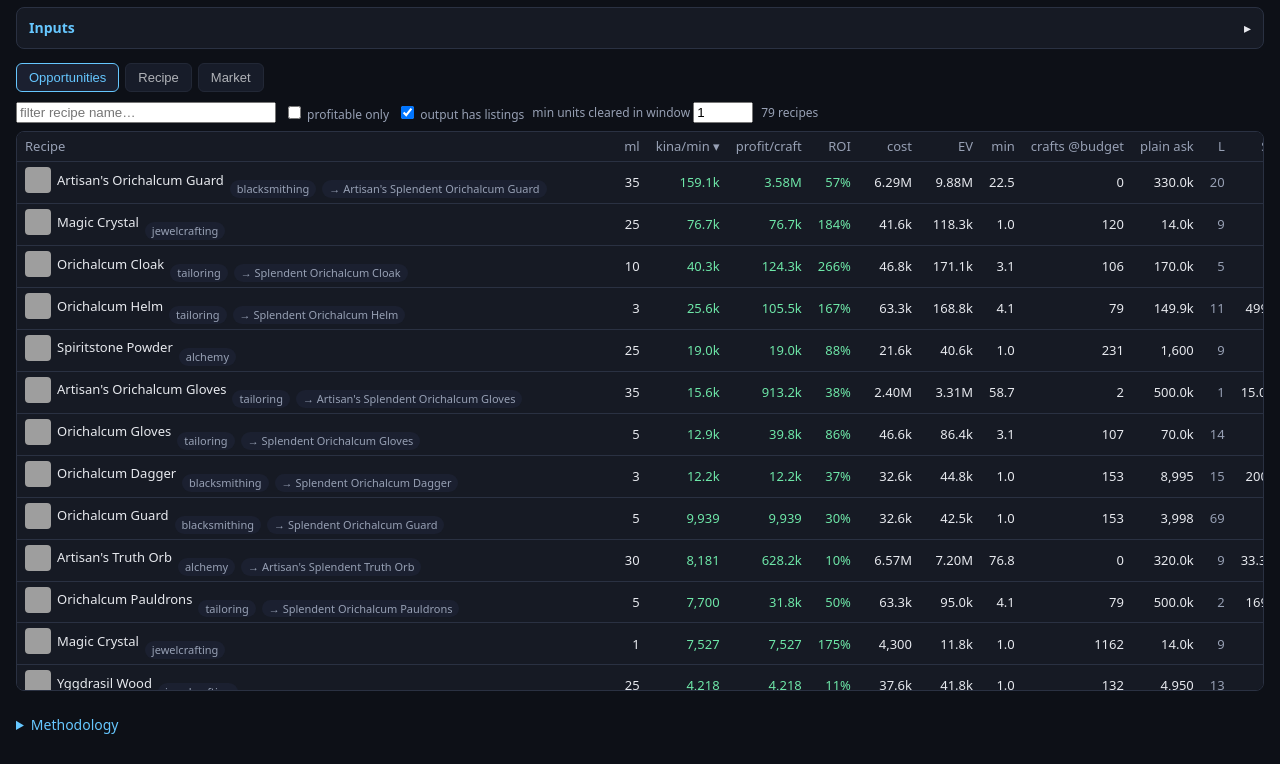
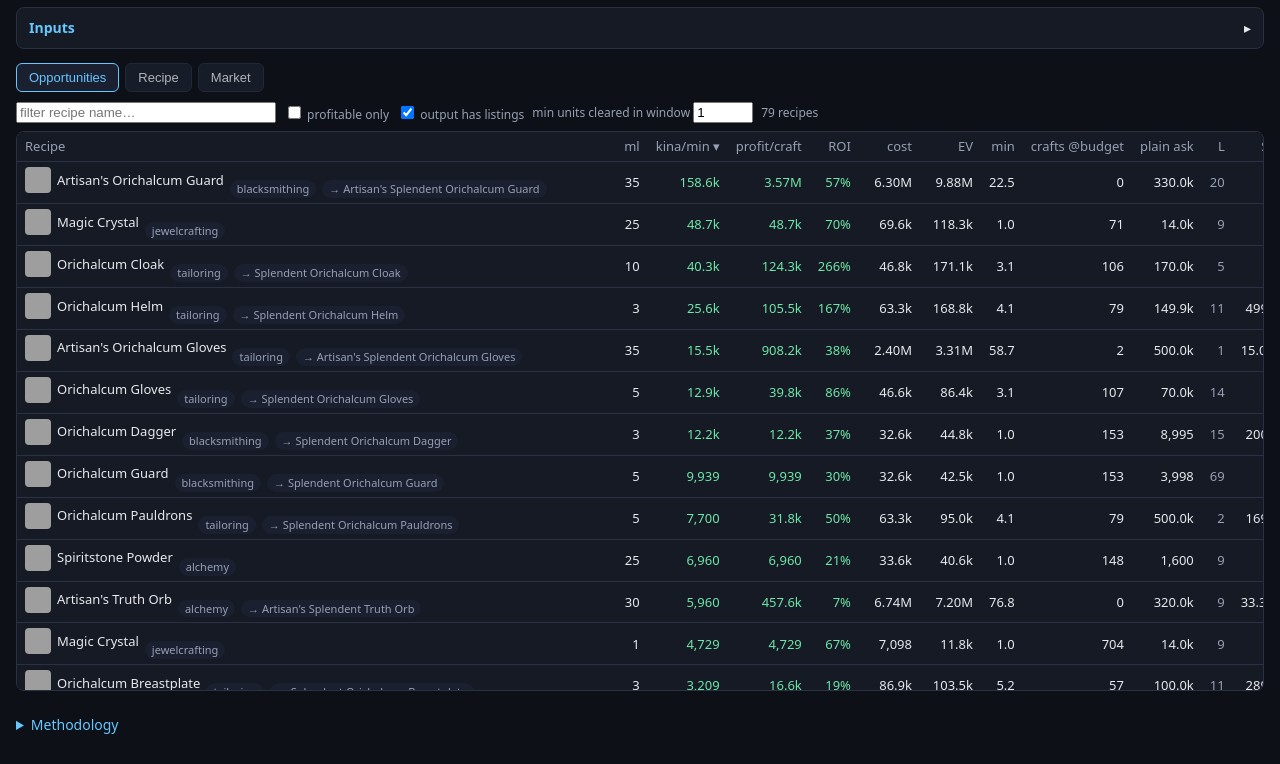
Before and after one commit to shizukaziye/aion2-craft, a plain HTML site: page index.html in a window 1280 px wide. Shown: the part 44-808 px from the top of the page. Drawn offline with Linux system fonts and the light colour scheme; grey boxes are pictures that could not be loaded.

Commit message:
Inputs priced at max(ask, cleared low); NPC consumables at a configurable price
Co-Authored-By: Claude Fable 5.1 <noreply@anthropic.com>

```diff
--- a/app.js
+++ b/app.js
@@ -1,4 +1,4 @@
-import { DEFAULTS, evaluate, tree, itemName, maxTrade, isCapped } from './model/craft.js?v=3';
+import { DEFAULTS, evaluate, tree, itemName, maxTrade, isCapped } from './model/craft.js?v=4';
 
 const $ = id => document.getElementById(id);
 let GRAPH = null, SERVERS = null, META = null, PRICES = {}, HISTORY = {}, P = { ...DEFAULTS }, RESULT = null, SELECTED = null;
@@ -26,6 +26,7 @@ function readParams() {
     greenMult: Math.max(0.01, num('greenMult', 100) / 100),
     tax: Math.min(0.9, Math.max(0, num('tax', 10) / 100)),
     listFee: Math.min(0.5, Math.max(0, num('listFee', 2) / 100)),
+    npcPrice: Math.max(0, num('npcPrice', 400)),
     rsOverride: Math.max(0, num('rsOverride', 0)),
     minPerCraft: Math.max(0.1, num('minPerCraft', 1)),
     budget: Math.max(0, num('budget', 0)),
--- a/index.html
+++ b/index.html
@@ -30,6 +30,7 @@
         <label>Splendent price × % <input id="greenMult" type="number" min="1" max="200"></label>
         <label>Sales tax % <input id="tax" type="number" min="0" max="50"></label>
         <label>Listing fee % (paid per listing, sold or not) <input id="listFee" type="number" min="0" max="50"></label>
+        <label>NPC consumable price (catalyst, abrasive…) <input id="npcPrice" type="number" min="0"></label>
         <label>Refining Stone override (0 = market) <input id="rsOverride" type="number" min="0"></label>
         <label>Ignore ask if > % above highest trade <input id="askCap" type="number" min="0" max="500"></label>
         <div class="subh">You</div>
@@ -93,9 +94,9 @@ profit = EV − cost        profit/min = profit ÷ (own-craft minutes of inputs
 Splendent via own crafting = (attempt cost − success × (1−combo) × plain value × (1−tax−fee)) ÷ (success × combo)
 break-even Splendent     = (cost ÷ (success × (1−tax−fee)) − (1−combo) × plain) ÷ combo</div>
     <p><b>Ask cap.</b> The cheapest ask is only used as a sale price when it sits within the cap (default 20%) of the highest known trade. The highest known trade is the 28-day maximum sale where the game publishes one, otherwise the highest ask that has ever vanished from the book, carried forward across bakes. Above the cap the item is valued at that trade instead, and the row is marked <span class="pill bad">capped</span>.</p>
-    <p>Success rate is yours to set per mastery tier; Korean testing found ~95% on beginner recipes and ~65% on Dragon-King-tier recipes at matching mastery. A failed craft loses all materials. Bound NPC consumables (abrasive, catalyst, hardener, bottles) are costed at zero.</p>
+    <p>Success rate is yours to set per mastery tier; Korean testing found ~95% on beginner recipes and ~65% on Dragon-King-tier recipes at matching mastery. A failed craft loses all materials. Bound NPC consumables (abrasive, catalyst, hardener, bottles) are costed at the NPC price input. Inputs bought from the market are priced at the higher of the cheapest ask and the cheapest ask that vanished in the window, so a lone low listing does not set the cost.</p>
   </details>
 </div>
-<script type="module" src="app.js?v=3"></script>
+<script type="module" src="app.js?v=4"></script>
 </body>
 </html>
--- a/model/craft.js
+++ b/model/craft.js
@@ -7,6 +7,7 @@ export const DEFAULTS = {
   maxMastery: 55,
   tax: 10,            // percent sales tax at settlement
   listFee: 2,         // percent registration fee, paid per listing whether it sells or not
+  npcPrice: 400,      // kina per bound NPC consumable (abrasive, catalyst, sandpaper, hardener, bottles)
   greenMult: 100,     // percent of ask applied to Splendent/combo outputs
   priceBasis: 'low',  // ask | low | high  (cleared band from history when available, else ask)
   rsOverride: 0,      // 0 = use market
@@ -63,8 +64,12 @@ export function buyPrice(k, ctx) {
   const { prices, P } = ctx;
   if (k === ctx.rsKey && P.rsOverride > 0) return P.rsOverride;
   const row = prices[k];
-  if (row && row.p != null) return row.p;
-  if (k.startsWith('630')) return 0; // bound NPC consumables
+  if (row && row.p != null) {
+    // a lone cheap ask is not a buy price: use the higher of ask and the cheapest ask that vanished recently
+    const h = ctx.history && ctx.history[k];
+    return h && h.lo ? Math.max(row.p, h.lo) : row.p;
+  }
+  if (k.startsWith('630')) return P.npcPrice; // bound NPC consumables
   return null;
 }
 
@@ -76,7 +81,7 @@ export function acquire(k, ctx, depth = 0) {
   const { graph, P } = ctx;
   let best = null;
   const bp = buyPrice(k, ctx);
-  if (bp != null) best = { cost: bp, mins: 0, how: bp === 0 && k.startsWith('630') ? 'npc' : 'buy', via: null };
+  if (bp != null) best = { cost: bp, mins: 0, how: k.startsWith('630') ? 'npc' : 'buy', via: null };
   if (depth < 5) {
     const rid = ctx.byOut.get(k);
     if (rid) {
```
